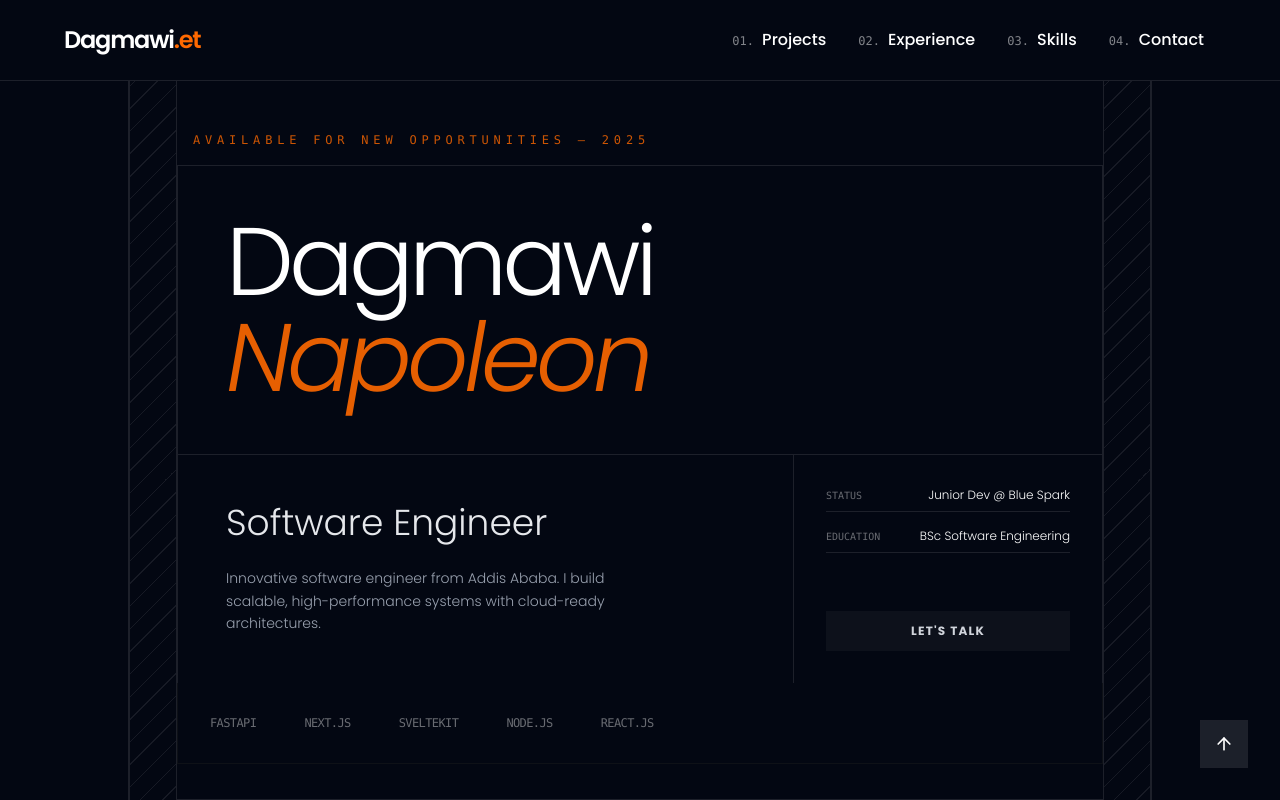
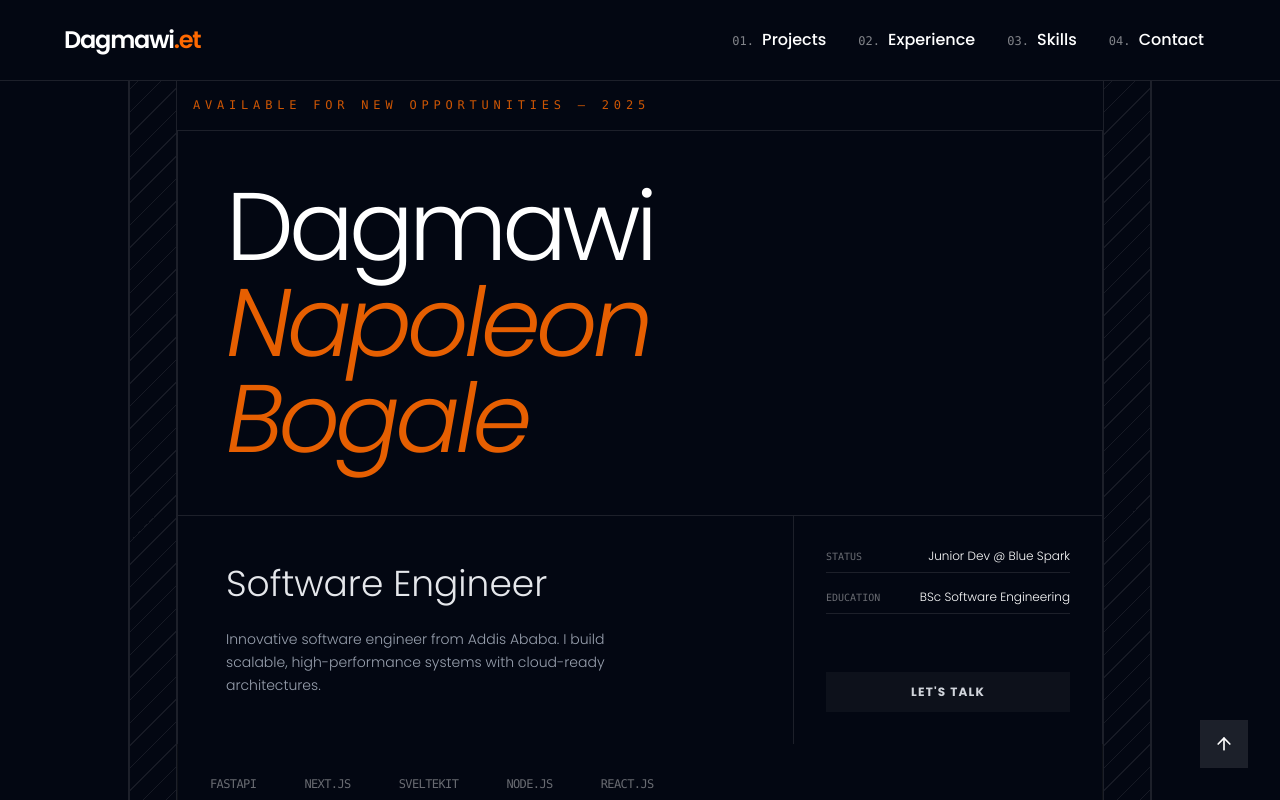
Before and after one commit to Dagin34/my-portfolio-v2, a SvelteKit app: page / in a window 1280 px wide. Shown: the top 800 px of the page. Built offline with nearby package versions, Linux system fonts and the light colour scheme.

Commit message:
Added last name to landing page

```diff
--- a/src/components/landing.svelte
+++ b/src/components/landing.svelte
@@ -14,7 +14,7 @@
         <div class="p-8 md:p-12">
             <h1 class="text-5xl md:text-8xl font-light tracking-tighter leading-none text-white">
                 Dagmawi <br/>
-                <span class="text-brand-primary italic opacity-90">Napoleon</span>
+                <span class="text-brand-primary italic opacity-90">Napoleon <br/> Bogale</span>
             </h1>
         </div>
 
```
